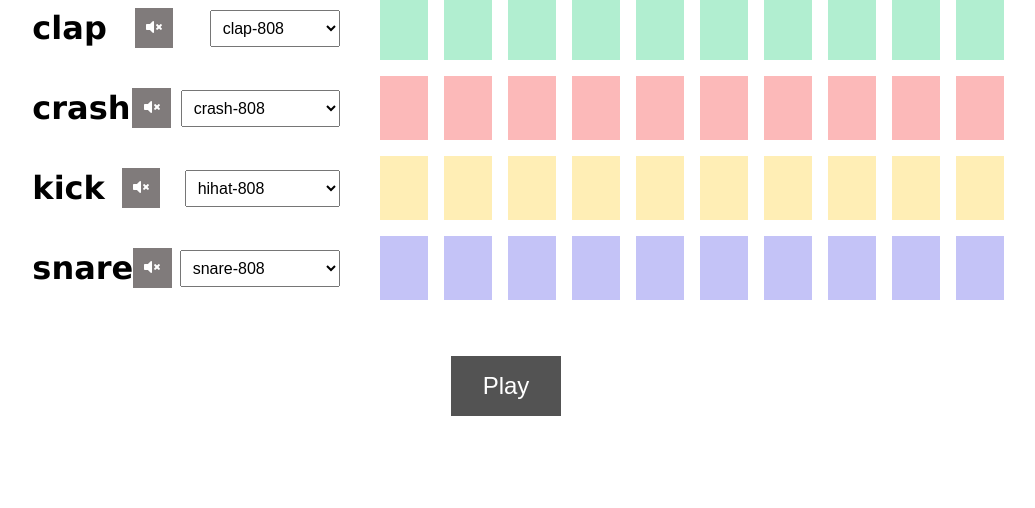
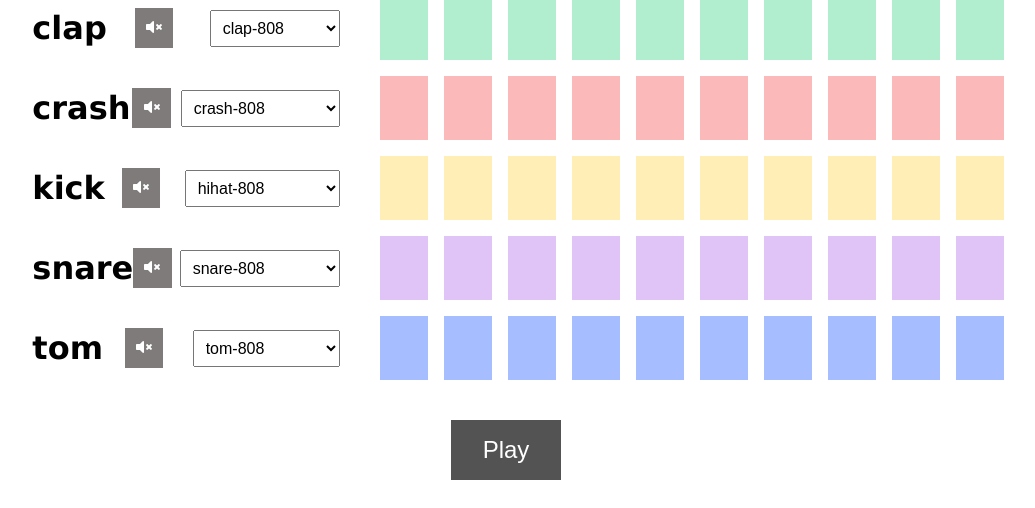
Before and after one commit to marcusbey/beatmaker_js, a PHP site: page / in a window 1280 px wide. Shown: the part 292-800 px from the top of the page, without its empty margins (134-1169 px from the left). Run offline with PHP 8.4, Linux system fonts and the light colour scheme.

Commit message:
adding new sound type and selection event listener

```diff
--- a/app.js
+++ b/app.js
@@ -2,16 +2,18 @@ class Drumkit {
     constructor() {
         this.playBtn = document.querySelector('.playBtn');
         this.pads = document.querySelectorAll('.pad');
-        this.currentKick = "./allSounds/kick-classic.wav";
-        this.currentclap = "./allSounds/clap-808.wav";
-        this.currentcrash = "./allSounds/crash-noise.wav";
-        this.currenthihat = "./allSounds/hihat-808.wav";
-        this.currentsnare = "./allSounds/snare-808.wav";
+        // this.currentKick = "./allSounds/kick-classic.wav";
+        // this.currentclap = "./allSounds/clap-analog.wav";
+        // this.currentcrash = "./allSounds/crash-noise.wav";
+        // this.currenthihat = "./allSounds/hihat-analog.wav";
+        // this.currentsnare = "./allSounds/snare-acoustic01.wav";
+        // this.currenttom = "./allSounds/tom-808.wav";
         this.kickAudio = document.querySelector('.kick-sound');
         this.clapAudio = document.querySelector('.clap-sound');
         this.crashAudio = document.querySelector('.crash-sound');
         this.hihatAudio = document.querySelector('.hihat-sound');
         this.snareAudio = document.querySelector('.snare-sound');
+        this.tomAudio = document.querySelector('.tom-sound');
         this.index = 0;
         this.bpm = 200;
         this.isPlaying = null;
@@ -28,7 +30,6 @@ class Drumkit {
         //loop over the pads
         activeBars.forEach(bar => {
             bar.style.animation = `playTrack 0.2s alternate ease-in-out 2`;
-            console.log(bar);
             //check if pad is active
             if(bar.classList.contains('active')){
                 //check each sound
@@ -52,10 +53,13 @@ class Drumkit {
                     this.snareAudio.play();
                     this.snareAudio.currentTime = 0;
                 }
+                if (bar.classList.contains('pad-tom')){
+                    this.tomAudio.play();
+                    this.tomAudio.currentTime = 0;
+                }
             }
         });
         this.index ++;
-        console.log(step);
     }
 
     start() {
@@ -81,8 +85,29 @@ class Drumkit {
         }
     }
 
-    changeSound(){
-
+    changeSound(e){
+        const selectionName = e.target.name;
+        const selectionValue = e.target.value;
+        switch (selectionName){
+            case  "select-kick":
+                this.kickAudio.src = selectionValue;
+                break;
+            case  "select-clap":
+                this.clapAudio.src = selectionValue;
+                break;
+            case "select-crash":
+                this.crashAudio.src = selectionValue;
+                break;
+            case "select-hihat":
+                this.hihatAudio.src = selectionValue;
+                break;
+            case "select-snare":
+                this.snareAudio.src = selectionValue;
+                break;
+            case "select-tom":
+                this.tomAudio.src = selectionValue;
+                break;
+        }
     }
 
     }
--- a/index.html
+++ b/index.html
@@ -176,6 +176,40 @@
                     <div class="pad pad-snare b9"></div>
                 </div>
             </div>
+
+            <div class="track track-tom">
+                <div class="controls">
+                    <h1>tom</h1>
+                    <button class="mute volume-tom"  data-track="0">
+                        <i class="fas fa-volume-mute"></i>
+                    </button>
+                    <select name="select-tom" id="select-tom" class=choice>
+                        <option value="./allSounds/tom-808.wav">tom-808</option>
+                        <option value="./allSounds/tom-acoustic01.wav">tom-acoustic01</option>
+                        <option value="./allSounds/tom-acoustic02.wav">tom-acoustic02</option>
+                        <option value="./allSounds/tom-analog.wav">tom-analog</option>
+                        <option value="./allSounds/tom-chiptune.wav">tom-chiptune</option>
+                        <option value="./allSounds/tom-fm.wav">tom-fm</option>
+                        <option value="./allSounds/tom-lofi.wav">tom-lofi</option>
+                        <option value="./allSounds/tom-rototom.wav">tom-rototom</option>
+                        <option value="./allSounds/tom-short.wav">tom-short</option>
+
+                    </select>
+                </div>
+                <div class="tom">
+                    <div class="pad pad-tom b0"></div>
+                    <div class="pad pad-tom b1"></div>
+                    <div class="pad pad-tom b2"></div>
+                    <div class="pad pad-tom b3"></div>
+                    <div class="pad pad-tom b4"></div>
+                    <div class="pad pad-tom b5"></div>
+                    <div class="pad pad-tom b6"></div>
+                    <div class="pad pad-tom b7"></div>
+                    <div class="pad pad-tom b8"></div>
+                    <div class="pad pad-tom b9"></div>
+                </div>
+            </div>
+
         </div>
         <button class="playBtn">Play</button>
         <audio class="kick-sound" src="./allSounds/kick-classic.wav"></audio>
@@ -183,6 +217,7 @@
         <audio class="crash-sound" src="./allSounds/crash-noise.wav"></audio>
         <audio class="hihat-sound" src="./allSounds/hihat-analog.wav"></audio>
         <audio class="snare-sound" src="./allSounds/snare-acoustic01.wav"></audio>
+        <audio class="tom-sound" src="./allSounds/tom-acoustic01.wav"></audio>
     </div>
 
 
--- a/main.css
+++ b/main.css
@@ -42,7 +42,11 @@ i, svg {
 }
 
 .pad-snare {
-    background-color:rgb(196, 195, 247);
+    background-color:rgb(224, 195, 247);
+}
+
+.pad-tom {
+    background-color:rgb(166, 190, 255);
 }
 
 .pad-kick.active {
@@ -62,16 +66,20 @@ i, svg {
 }
 
 .pad-snare.active {
-    background-color:rgb(131, 129, 245);
+    background-color:rgb(169, 123, 255);
+}
+
+.pad-tom.active {
+    background-color:rgb(81, 84, 255);
 }
 
 
-.track-kick, .track-clap, .track-crash, .track-hihat, .track-snare {
+.track-kick, .track-clap, .track-crash, .track-hihat, .track-snare, .track-tom {
     width: 100%;
     display: flex;
 }
 
-.kick, .clap, .crash, .hihat, .snare {
+.kick, .clap, .crash, .hihat, .snare, .tom{
     display: flex;
 }
 
@@ -121,7 +129,7 @@ i, svg {
     color: white;
     border: none;
     cursor: pointer;
-    margin-top: 3rem;
+    margin-top: 2rem;
 
 }
 
```
